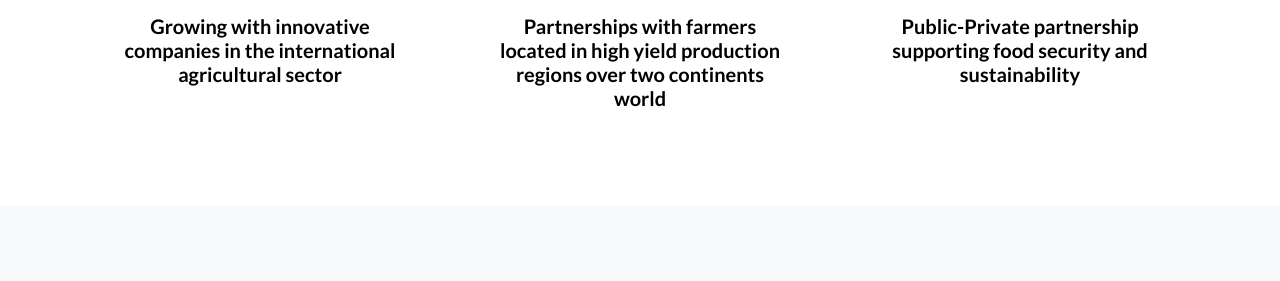
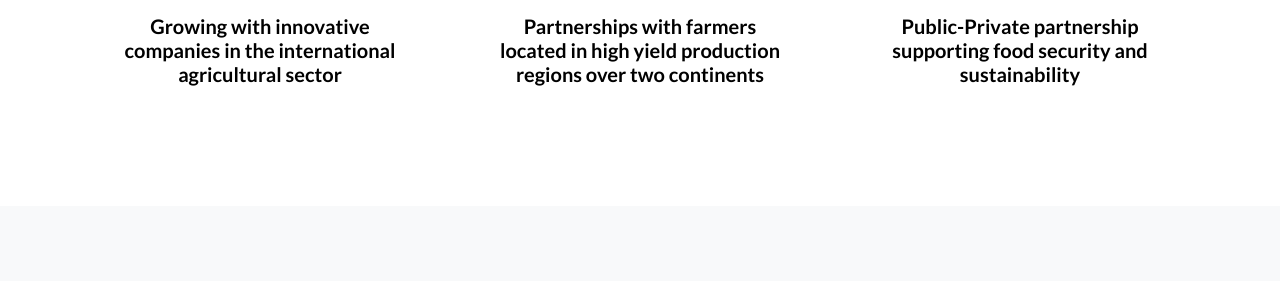
Before and after one commit to smnwltr/agrofund.one, a Jekyll site: the page built from index.html, in a window 1280 px wide and 900 px high, scrolled down 1483 px. Shown: the part 246-527 px from the top of the window. Built offline with Jekyll 4.4.1, drawn with Linux system fonts in a browser that asks for light colours.

Commit message:
Fix typo

```diff
--- a/_data/general.yml
+++ b/_data/general.yml
@@ -28,7 +28,7 @@ items:
          Projects in North and South America and a stand-alone project in the Horn of Africa focus on a wide range of sectors ranging from crop inputs, logistics, processing, growing and ag-tech innovations.
       -
         icon: /assets/img/opps/farm.png
-        heading: Partnerships with farmers located in high yield production regions over two continents world
+        heading: Partnerships with farmers located in high yield production regions over two continents
         text: >-
           Farmland and food represent an attractive, long-term investment while providing significant relative capital preservation throughout times of economic turmoil.
       -
```
